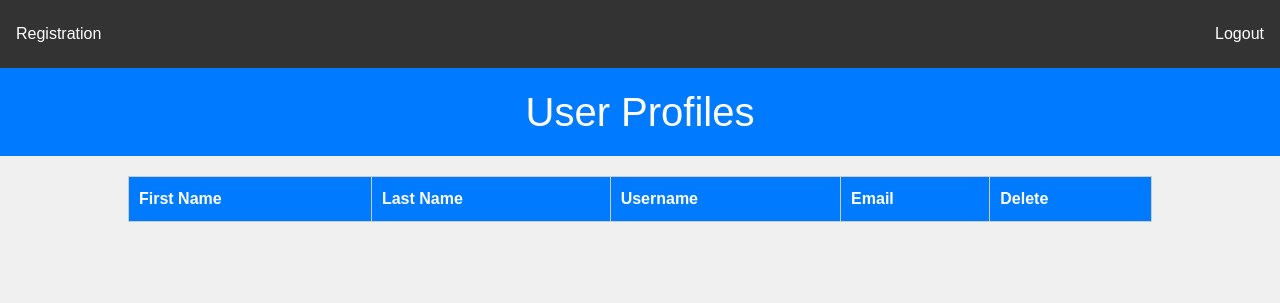
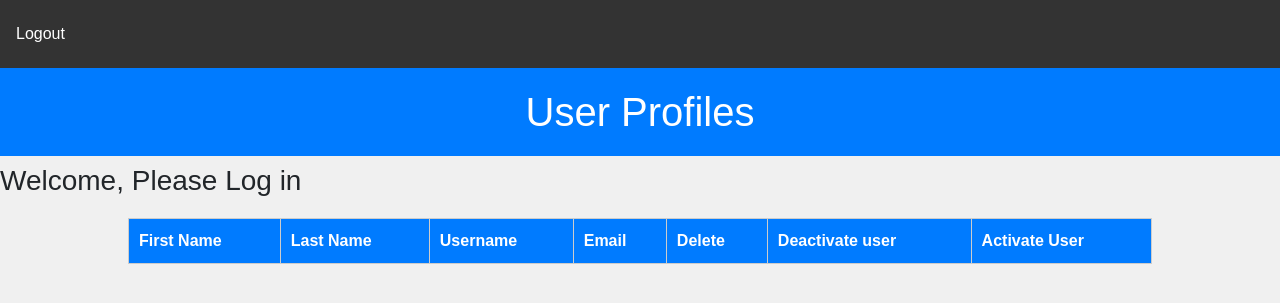
Before and after one commit to stephinjohnson/mentalhealthsupport, a Django app: page /custom_admin_page/ in a window 1280 px wide. Shown: the top 303 px of the page. Run offline with Django 4.2, Linux system fonts and the light colour scheme; lists and menus that the app fills with data are empty.

Commit message:
AdminPage customization Activate and Deactivate

```diff
--- a/mhsp/app1/urls.py
+++ b/mhsp/app1/urls.py
@@ -18,6 +18,9 @@ urlpatterns=[
     path('reset/<uidb64>/<token>/', PasswordResetConfirmView.as_view(), name='password_reset_confirm'),
     path('reset/done/', PasswordResetCompleteView.as_view(), name='password_reset_complete'),
     path('removeUser/', views.removeUser, name='removeUser'),
+    path('deactivateUser/', views.deactivateUser, name='deactivateUser'),
+    path('activateUser/', views.activateUser, name='activateUser'),
+
 
 
 ]
--- a/mhsp/app1/views.py
+++ b/mhsp/app1/views.py
@@ -123,3 +123,21 @@ def removeUser(request):
         user = User.objects.get(id=request.GET['id'])
         user.delete()
         return redirect('custom_admin_page')
+
+#deactivate user
+
+def deactivateUser(request):
+    if request.method == 'GET':
+        user = User.objects.get(id=request.GET['id'])
+        user.is_active = False
+        user.save()
+        return redirect('custom_admin_page')
+
+#activate user
+
+def activateUser(request):
+    if request.method == 'GET':
+        user = User.objects.get(id=request.GET['id'])
+        user.is_active = True
+        user.save()
+        return redirect('custom_admin_page')
--- a/mhsp/templates/demo.html
+++ b/mhsp/templates/demo.html
@@ -65,11 +65,18 @@
 </head>
 <body>
     <div class="navbar">
-        <a href="{% url 'signup' %}">Registration</a>
+
         <a href="{% url 'logout' %}">Logout</a>
+
+
     </div>
 
     <h1>User Profiles</h1>
+    {% if user.is_authenticated %}
+    <h3 class="font-weight-bold">Welcome Admin-{{ user.username }}</h3>
+    {% else %}
+    <h3 class="font-weight-bold">Welcome, Please Log in</h3>
+    {% endif %}
     <table>
         <thead>
             <tr>
@@ -78,6 +85,8 @@
                 <th>Username</th>
                 <th>Email</th>
                 <th>Delete</th>
+                <th>Deactivate user</th>
+                <th>Activate User</th>
             </tr>
         </thead>
         <tbody>
@@ -88,7 +97,10 @@
                 <td>{{ user_profile.username }}</td>
                 <td>{{ user_profile.email }}</td>
                 <td align="center"><a href="{% url 'removeUser' %}?id={{user_profile.id}}"><button class="btn btn-danger">Remove User</button></a></td>
-            </tr>
+
+                <td align="center"><a href="{% url 'deactivateUser' %}?id={{user_profile.id}}"><button class="btn btn-danger">Deactivate User</button></a></td>
+                <td align="center"><a href="{% url 'activateUser' %}?id={{user_profile.id}}"><button class="btn btn-danger">Activate User</button></a></td>
+
             {% endfor %}
         </tbody>
     </table>
--- a/mhsp/templates/signup.html
+++ b/mhsp/templates/signup.html
@@ -172,6 +172,10 @@
         } else if (/[A-Z]/.test(value)) {
             username.classList.add("is-invalid");
             usernameError.textContent = "Username cannot contain uppercase letters.";
+        }
+        else if (/[0-9]/.test(value)) {
+            username.classList.add("is-invalid");
+            usernameError.textContent = "Username cannot contain numericals.";
         } else {
             clearErrorMessage(username, usernameError);
         }
@@ -231,6 +235,7 @@
               firstNameError.textContent ||
               lastNameError.textContent ||
               emailError.textContent ||
+              usernameError.textContent ||
               passwordError.textContent ||
               confirmPasswordError.textContent
             ) {
```
Also changed, not shown: mhsp/db.sqlite3.
